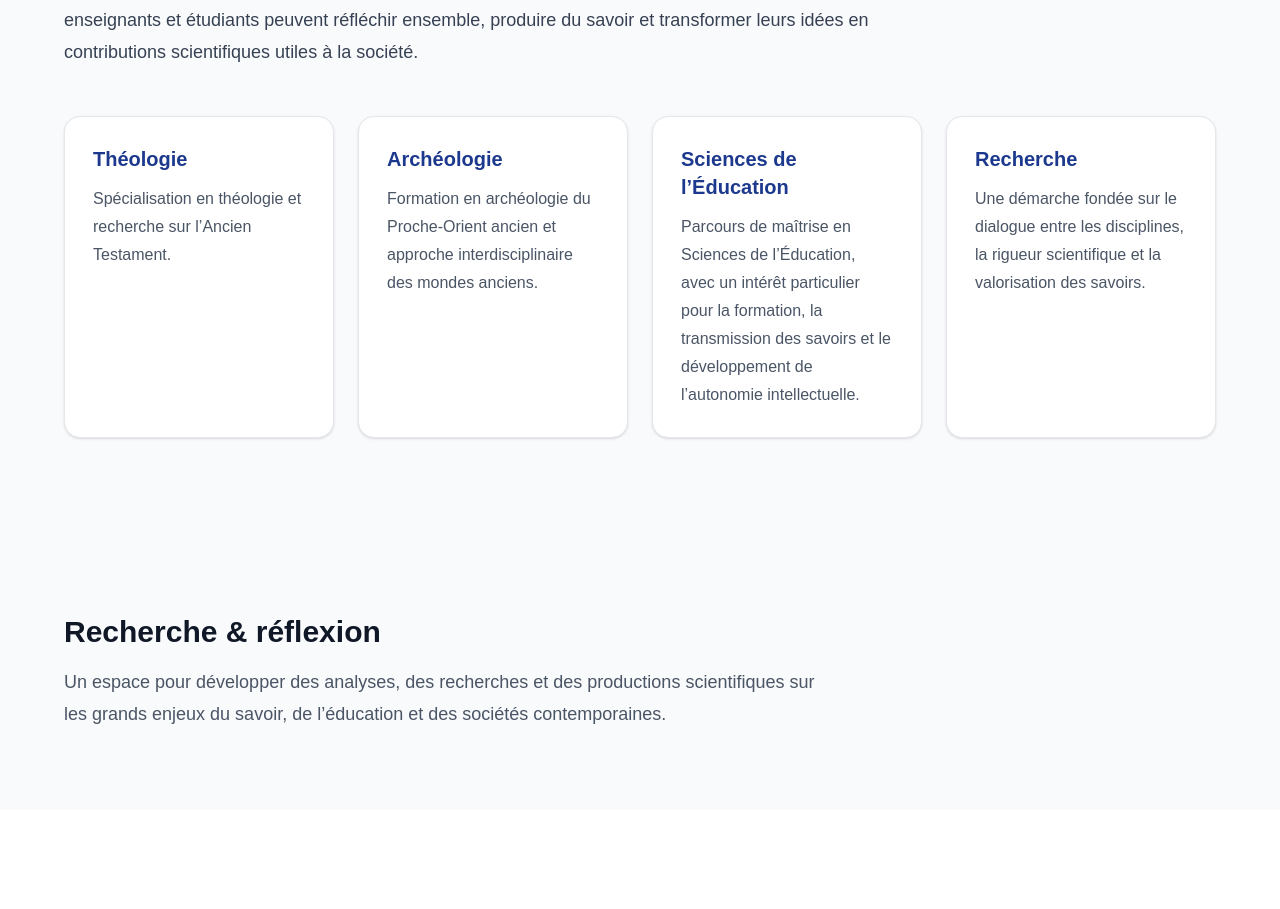
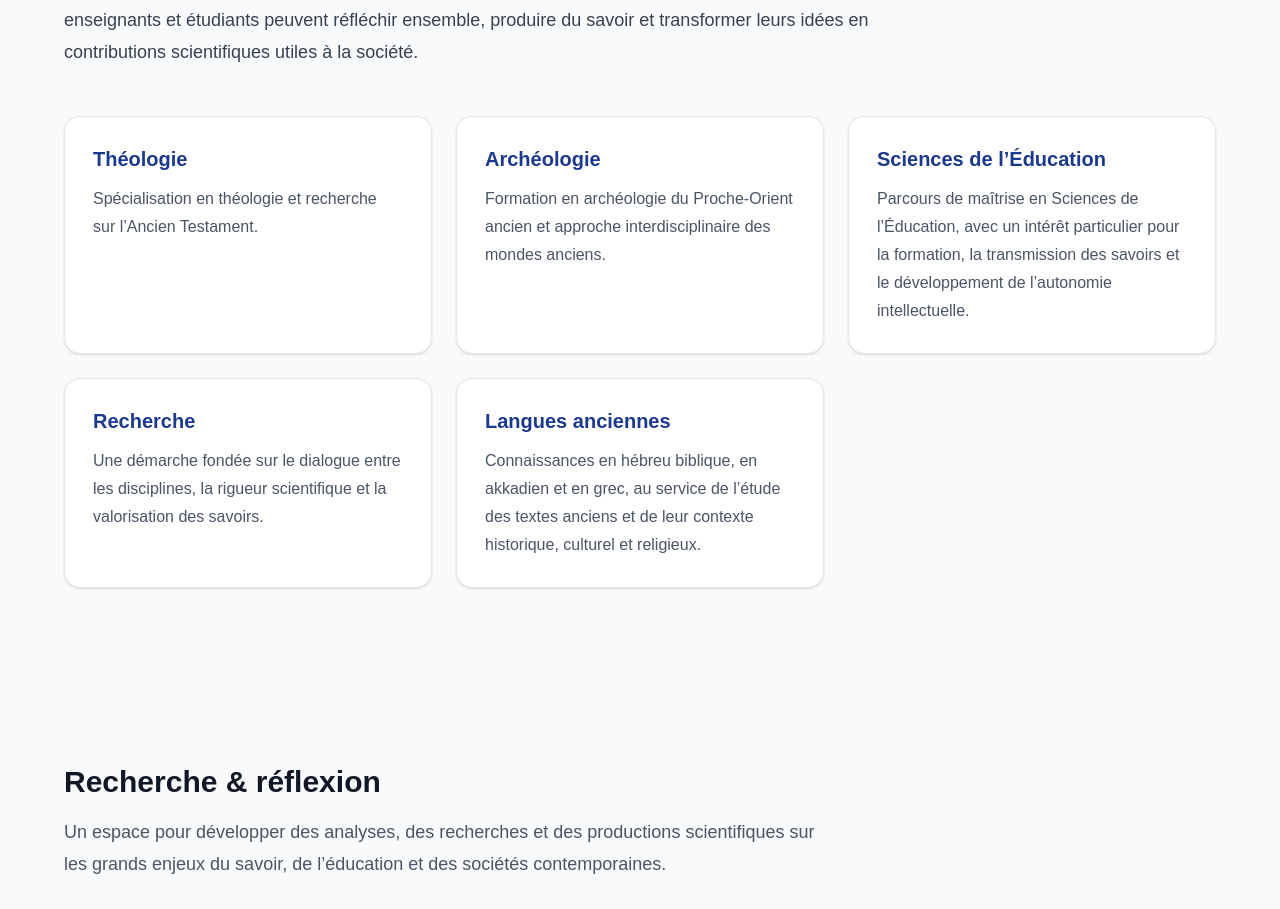
Before and after one commit to altchadkag-sys/academiques-en-action, a Next.js app: page / in a window 1280 px wide. Shown: the part 2391-3300 px from the top of the page. Built offline with nearby package versions, Linux system fonts and the light colour scheme.

Commit message:
Modify grid layout and add 'Langues anciennes' article
Updated grid layout and added a new article section for 'Langues anciennes'.

```diff
--- a/app/page.tsx
+++ b/app/page.tsx
@@ -278,7 +278,7 @@ export default function Home() {
       </p>
 
     </div>
-<div className="mt-12 grid gap-6 md:grid-cols-2 lg:grid-cols-4">
+<div className="mt-12 grid gap-6 md:grid-cols-2 lg:grid-cols-3">
 
   <article className="rounded-2xl border border-gray-200 bg-white p-7 shadow-sm">
     <h3 className="text-xl font-bold text-blue-900">
@@ -319,7 +319,16 @@ export default function Home() {
       la rigueur scientifique et la valorisation des savoirs.
     </p>
   </article>
-
+  <article className="rounded-2xl border border-gray-200 bg-white p-7 shadow-sm">
+    <h3 className="text-xl font-bold text-blue-900">
+      Langues anciennes
+    </h3>
+    <p className="mt-3 leading-7 text-gray-600">
+      Connaissances en hébreu biblique, en akkadien et en grec,
+      au service de l’étude des textes anciens et de leur contexte
+      historique, culturel et religieux.
+    </p>
+  </article>
 </div>
 
   </div>
```
